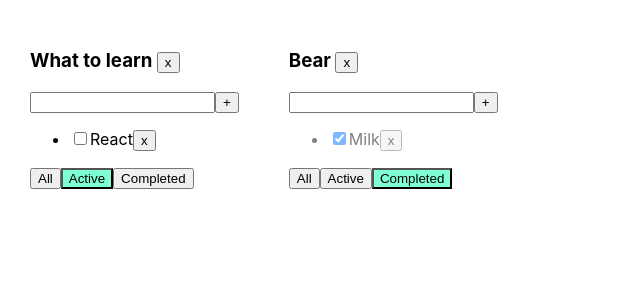
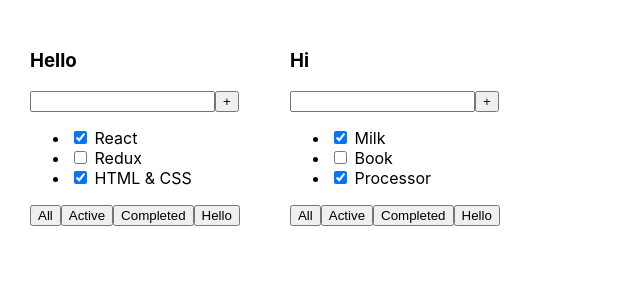
Before and after one commit to Dimkysy/repeat-todolist-lushci, a React (Create React App) app: page / in a window 1280 px wide. Shown: the top 300 px of the page, without its empty margins (0-640 px from the left). Built offline with nearby package versions, Linux system fonts and the light colour scheme.

Commit message:
lesoon 1

```diff
--- a/src/App.tsx
+++ b/src/App.tsx
@@ -1,119 +1,27 @@
-import React, {useState} from 'react';
+import React from 'react';
 import './App.css';
-import {Todolist} from "./Todolist";
-import {v1} from "uuid";
-
-export type FilterValuesType = "all" | "active" | "completed"
-
-type TodolistType = {
-    id:string
-    title:string
-    filter:FilterValuesType
-}
+import Todolist from "./Todolist";
 
 function App() {
+    const tasks1 = [
+        {id:1, title:"React", isDone:true},
+        {id:2, title: "Redux", isDone: false},
+        {id:3, title: "HTML & CSS", isDone: true},
+    ]
 
-
-    let removeTasks = (id:string, todolistId:string) =>  {
-        let tasks = tasksObj[todolistId]
-        let filteredTasks = tasks.filter(t => t.id != id)
-        tasksObj[todolistId] = filteredTasks
-        setTasks({...tasksObj})
-    }
-
-    let changeFileter = (value:FilterValuesType, todolistId:string) => {
-        let todolist = todolists.find(tl => tl.id === todolistId)
-
-        if (todolist) {
-            todolist.filter = value
-            setTodolists([...todolists])
-        }
-    }
-
-    let addTask = (title:string, todolistId:string) => {
-        let task = {id:v1(), title:title, isDone:false}
-        let tasks = tasksObj[todolistId]
-        tasksObj[todolistId] = [task, ...tasks]
-
-        setTasks({...tasksObj})
-    }
-
-    let removeTodolist = (todolistId:string) => {
-        let filteredTodolist = todolists.filter(tl => tl.id !== todolistId)
-        setTodolists(filteredTodolist)
-
-        delete tasksObj[todolistId]
-        setTasks({...tasksObj})
-    }
-
-
-    let changeStatus = (id:string, isDone:boolean,todolistId:string) => {
-
-        debugger
-        let tasks = tasksObj[todolistId]
-
-        let task =  tasks.find(t => t.id === id)
-        if (task) {
-            task.isDone = isDone
-            setTasks({...tasksObj})
-        }
-    }
-
-    let todolistId1 = v1()
-    let todolistId2 = v1()
-
-    let [todolists, setTodolists] = useState<Array<TodolistType>>([
-        {id:todolistId1, title:"What to learn", filter:"active"},
-        {id:todolistId2, title:"Bear", filter:"completed"},
-    ])
-
-    let [tasksObj, setTasks] = useState({
-        [todolistId1]: [
-            {id: v1(), title: "React", isDone: false},
-            {id: v1(), title: "JS", isDone: true},
-            {id: v1(), title: "HTML & CSS", isDone: true}
-        ],
-        [todolistId2]: [
-            {id:v1(), title:"Milk", isDone: true},
-            {id:v1(), title: "Book", isDone: false},
-        ]
-    })
+    const tasks2 = [
+        {id:1, title:"Milk", isDone:true},
+        {id:2, title: "Book", isDone: false},
+        {id:3, title: "Processor", isDone: true},
+    ]
 
 
     return (
         <div className="App">
-            {
-                todolists.map((tl)=> {
-
-                    let fileterdTasks = tasksObj[tl.id]
-
-                    if (tl.filter === "active")  {
-                        fileterdTasks = tasksObj[tl.id].filter(t => t.isDone === false)
-                    }
-
-                    if (tl.filter === "completed") {
-                        fileterdTasks = tasksObj[tl.id].filter(t => t.isDone === true)
-                    }
-
-                    return <Todolist
-                        key = {tl.id}
-                        id = {tl.id}
-                        title ={tl.title}
-                        filter={tl.filter}
-                        tasks ={fileterdTasks}
-                        removeTasks = {removeTasks}
-                        changeFileter = {changeFileter}
-                        addTask = {addTask}
-                        changeStatus = {changeStatus}
-                        removeTodolist = {removeTodolist}
-                    />
-                })
-            }
+           <Todolist title = "Hello"  tasks={tasks1} />
+           <Todolist title="Hi" tasks={tasks2}/>
         </div>
     );
 }
 
-
-
-
 export default App;
--- a/src/Todolist.tsx
+++ b/src/Todolist.tsx
@@ -1,102 +1,36 @@
-import React, {ChangeEvent, useState} from "react";
-import {FilterValuesType} from "./App";
-
+import React from "react";
 type TaskType = {
-    id: string
-    title: string
-    isDone: boolean
-
+    id:number
+    title:string
+    isDone:boolean
 }
 
 type PropsType = {
-    title: string
-    tasks: Array<TaskType>
-    removeTasks: (id: string, todolistId:string) => void
-    changeFileter: (value: FilterValuesType, todolistId:string) => void
-    addTask: (title: string, todolistId:string) => void
-    changeStatus:(id:string, isDone:boolean, todolistId:string) => void
-    filter: string
-    id:string
-    removeTodolist:(todolistId:string)=> void
+    title:string
+    tasks:Array<TaskType>
 }
 
-export function Todolist(props: PropsType) {
-
-
-    let [title, setTitle] = useState("")
-
-    let [error, setError] = useState< string | null >(null)
-
-    let addTask = () => {
-        if (title.trim() !== "") {
-            props.addTask(title, props.id)
-            setTitle("")
-        } else {
-            setError("Title is require")
-        }
-    }
-
-    let onChandgeHandler = (e: ChangeEvent<HTMLInputElement>) => {
-        setTitle(e.currentTarget.value)
-    }
-
-    //@ts-ignore
-    let onKeyPressHandler = (e: KeyboardEvent<HTMLInputElement>) => {
-        setError(null)
-        if (e.charCode === 13) {
-            addTask()
-        }
-    }
-
-    let onAllClickHandler = () => props.changeFileter("all", props.id)
-    let onActiveClickHandler = () => props.changeFileter("active", props.id)
-    let onCompletedClickHandler = () => props.changeFileter("completed", props.id)
-    let removeTodolist = () => {
-        props.removeTodolist(props.id)
-    }
-
+function Todolist(props:PropsType) {
     return (
         <div>
-            <h3>{props.title} <button onClick={removeTodolist}>x</button></h3>
+            <h3>{props.title}</h3>
             <div>
-                <input value={title} onChange={onChandgeHandler} onKeyPress={onKeyPressHandler}/>
-                <button onClick={addTask}>+</button>
-                {error && <div className ="error-message">
-                    {error}
-                </div>
-                }
+                <input/>
+                <button>+</button>
             </div>
             <ul>
-
-                {
-                    props.tasks.map(t => {
-                            let onClickHandler = () => props.removeTasks(t.id, props.id)
-                            let onChangeHandler = (e: ChangeEvent<HTMLInputElement>) => {
-                                let newIsDoneValue = e.currentTarget.checked
-                                props.changeStatus(t.id, newIsDoneValue, props.id)
-                            }
-                            return (
-                                <li key={t.id} className={t.isDone ? "is-done" : ""}>
-                                    <input type="checkbox" checked={t.isDone} onChange={onChangeHandler}/>
-                                    <span>{t.title}</span>
-                                    <button onClick={onClickHandler}>x</button>
-                                </li>
-                            )
-                        }
-                    )
-                }
-
-
+                <li><input type="checkbox" checked={props.tasks[0].isDone}/> <span>{props.tasks[0].title}</span></li>
+                <li><input type="checkbox" checked={props.tasks[1].isDone}/> <span>{props.tasks[1].title}</span></li>
+                <li><input type="checkbox" checked={props.tasks[2].isDone}/> <span>{props.tasks[2].title}</span></li>
             </ul>
             <div>
-                <button className = {props.filter === "all" ? "active-filter" : ""}
-                    onClick={onAllClickHandler}>All</button>
-                <button className={props.filter === "active" ? "active-filter": ""}
-                    onClick={onActiveClickHandler}>Active</button>
-                <button className={props.filter === "completed" ? "active-filter":""}
-                    onClick={onCompletedClickHandler}>Completed</button>
+                <button>All</button>
+                <button>Active</button>
+                <button>Completed</button>
+                <button>Hello</button>
             </div>
         </div>
     )
+}
 
-}
+export default Todolist
```
